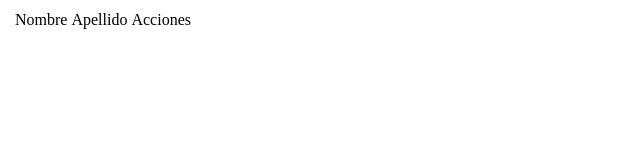
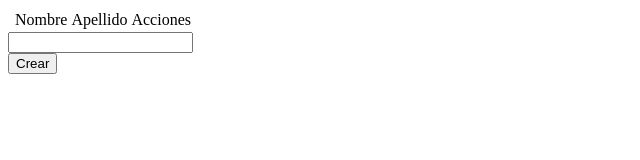
Before and after one commit to JonnyIvan24/practicando-git2023b, a plain HTML site: page usuarios.html in a window 1280 px wide. Shown: the whole page, without its empty margins (0-640 px from the left). Drawn offline with Linux system fonts and the light colour scheme.

Commit message:
Usuarios: formulario de creacón

```diff
--- a/usuarios.html
+++ b/usuarios.html
@@ -13,5 +13,10 @@
             <td>Acciones</td>
         </th>
     </table>
+
+    <form action="" method="post">
+        <input type="text" name="nombre">
+    </form>
+    <button>Crear</button>
 </body>
 </html>
```
